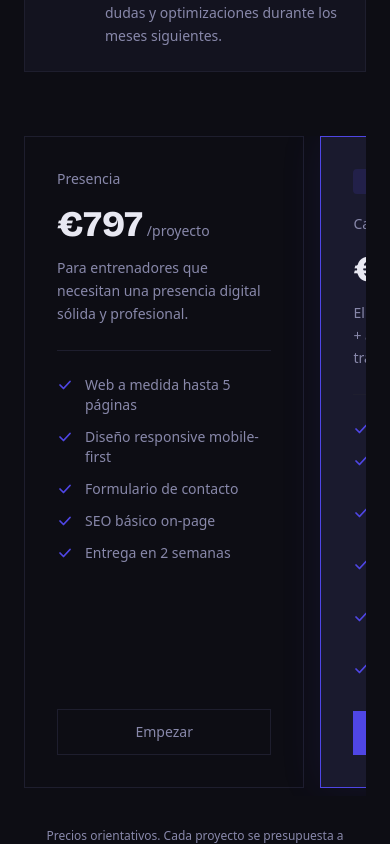
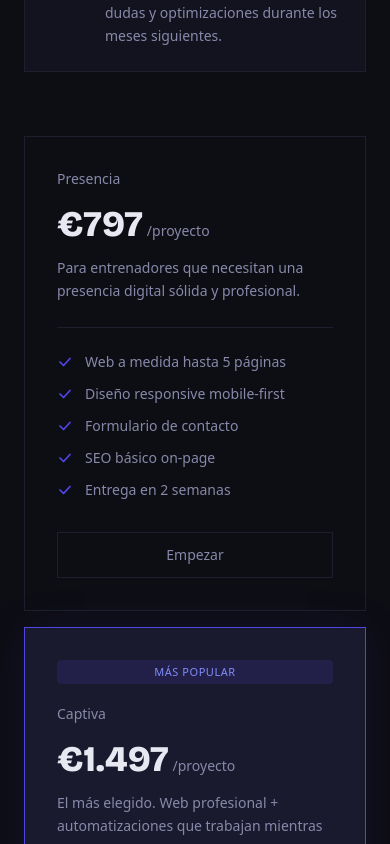
Before and after one commit to Ricardo2325/captiva, a Next.js app: page /servicios in a window 390 px wide. Shown: the part 940-1784 px from the top of the page. Built offline with nearby package versions, Linux system fonts and the light colour scheme.

Commit message:
fix: replace horizontal scroll with vertical stack on mobile for pricing cards

```diff
--- a/src/components/Services.tsx
+++ b/src/components/Services.tsx
@@ -2,7 +2,6 @@
 
 import { motion } from 'framer-motion';
 import Link from 'next/link';
-import { useRef, useEffect } from 'react';
 import { Accordion, AccordionContent, AccordionItem, AccordionTrigger } from '@/components/ui/accordion';
 import ComparisonTable from '@/components/ComparisonTable';
 
@@ -56,22 +55,6 @@
 const ease = [0.22, 1, 0.36, 1] as const;
 
 export default function Services() {
-  const scrollRef = useRef<HTMLDivElement>(null);
-
-  useEffect(() => {
-    const el = scrollRef.current;
-    if (!el) return;
-    const observer = new IntersectionObserver((entries) => {
-      if (entries[0].isIntersecting) {
-        el.scrollLeft = 1;
-        el.scrollLeft = 0;
-        observer.disconnect();
-      }
-    }, { threshold: 0.1 });
-    observer.observe(el);
-    return () => observer.disconnect();
-  }, []);
-
   return (
     <section id="servicios" className="px-6 md:px-12 py-24 md:py-32" style={{ borderTop: '1px solid #1e1e2e' }}>
       <div className="max-w-6xl mx-auto">
@@ -149,12 +132,7 @@
 
         {/* Cards */}
         <div className="relative">
-          <div
-            ref={scrollRef}
-            data-lenis-prevent
-            className="flex gap-4 overflow-x-auto snap-x snap-mandatory scrollbar-hide pb-2 md:pb-0 md:grid md:grid-cols-3 md:overflow-visible md:items-stretch"
-            onContextMenu={(e) => e.preventDefault()}
-          >
+          <div className="grid grid-cols-1 gap-4 md:grid-cols-3 md:items-stretch">
             {plans.map((plan, i) => (
               <motion.div
                 key={plan.name}
@@ -162,7 +140,7 @@
                 whileInView={{ opacity: 1, y: 0 }}
                 viewport={{ once: true, margin: '-60px' }}
                 transition={{ duration: 0.6, delay: i * 0.1, ease }}
-                className="min-w-[82%] snap-start md:min-w-0"
+                className="md:min-w-0"
                 style={{ display: 'flex' }}
               >
                 <div
```
